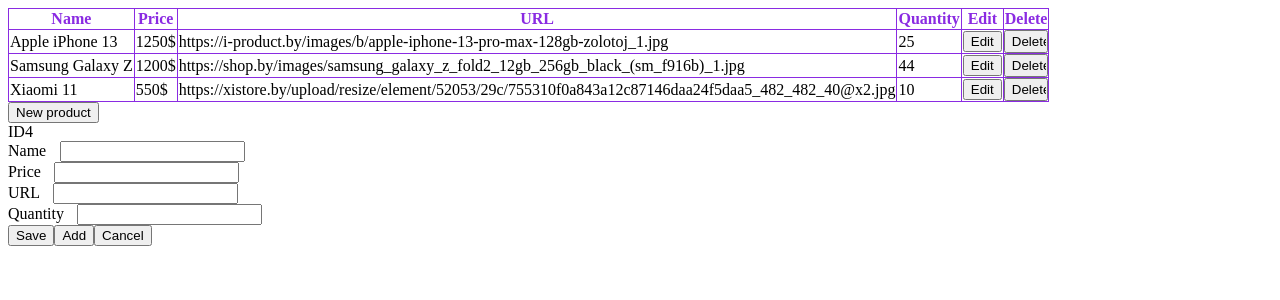
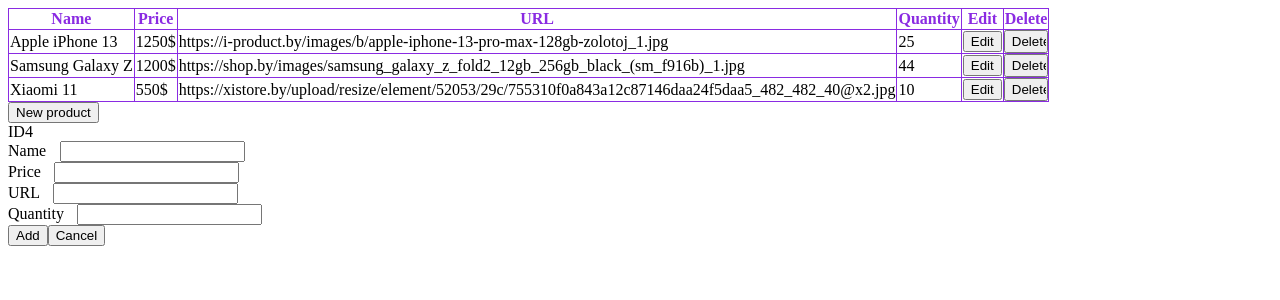
Before and after one commit to AlexandraHessen/FD3-Yakovleva, a React app in the folder ishop3/: page / in a window 1280 px wide. Both pictures are taken after a click on the button "New product". Shown: the top 300 px of the page. Built offline with nearby package versions, Linux system fonts and the light colour scheme.

Commit message:
edit change work

```diff
--- a/ishop3/components/ProductEdit.js
+++ b/ishop3/components/ProductEdit.js
@@ -7,14 +7,24 @@
 
     static propTypes={
         code: PropTypes.number.isRequired,
+
         row: PropTypes.object,
+
+        // row: PropTypes.object.isRequired,
         cbSave: PropTypes.func.isRequired,
         cbAdd: PropTypes.func.isRequired,
         cbChanged: PropTypes.func.isRequired,
-        isChanged: PropTypes.bool.isRequired
+        // isChanged: PropTypes.bool.isRequired
+        isAdd: PropTypes.bool
     }
 
     state={
+        // code: this.props.row.code,
+        // name: this.props.row.name,
+        // price: this.props.row.price,
+        // url: this.props.row.url,
+        // quant: this.props.row.quant,
+
         code: this.props.code,
         name: (this.props.row)?this.props.row.name:"",
         price: (this.props.row)?this.props.row.price:"",
@@ -39,6 +49,7 @@
 
         notValidForm: false, // если валидно то false, потому что при ошибке button disabled= true
         // isChanged: this.props.isChanged
+        isAdd: (!this.props.row)?true:null
     }
 
     // cbChanged = () =>{
@@ -198,6 +209,7 @@
 
 
     render(){
+        console.log(this.state.isAdd)
         return(
             <div className="ProductEdit">
                 <label>ID{this.state.code}</label>
@@ -222,8 +234,11 @@
                     {(this.state.notValidQuant)&&<span className="Error">{this.state.quantError}</span>}
                 </div>
 
-                <input type="button" value="Save" onClick={this.cbSave} disabled={this.state.notValidForm}/>
-                <input type="button" value="Add" onClick={this.cbAdd} disabled={this.state.notValidForm}/>
+                {
+                    (this.state.isAdd)
+                        ?<input type="button" value="Add" onClick={this.cbAdd} disabled={this.state.notValidForm}/>
+                        :<input type="button" value="Save" onClick={this.cbSave} disabled={this.state.notValidForm}/>
+                }
                 <input type="button" value="Cancel"/>
             </div>
 
--- a/ishop3/components/ProductsGrid.js
+++ b/ishop3/components/ProductsGrid.js
@@ -22,6 +22,7 @@
         isDelete: false,
         isValid: true,
         isChanged: false,
+        isAdd: false, //проверяем когда добавляем товар чтобы рендарить в компоненте соответствущие кнопеи и тест под Add
     }
 
     // cbSelected =(code) =>{
@@ -64,8 +65,8 @@
             this.setState({
                 selectedProductCode: ++code,
                 cardMode: 2,
-
-                isEdit: true
+                isAdd: true
+                // isEdit: true
             })
         }
         console.log(this.state.goods)
@@ -109,7 +110,6 @@
     }
 
     render(){
-        console.log(this.state.goods)
         var goodsCode=this.state.goods.map( v=>
             <ProductRow key={v.code} row={v} code={v.code}
             selectedProductCode={this.state.selectedProductCode}
@@ -120,9 +120,8 @@
             />
         );
 
-        console.log(this.state.selectedProductCode)
         let selectedProductRow=this.state.goods.find((v, i)=>v.code==this.state.selectedProductCode)
-        console.log(selectedProductRow)
+console.log(this.state.selectedProductCode)
 // СТРОКА ДЛЯ РАБОТЫ
 
         return (
@@ -151,13 +150,16 @@
 
 {/*----------------------- РЕДАКТИРОВАНИЕ И СОЗДАНИЕ -----------------------*/}
             {
-                (this.state.cardMode=="2"&&this.state.isEdit==true) &&
-                <ProductEdit code={this.state.selectedProductCode}
+                // (this.state.cardMode=="2"&&this.state.isEdit==true) &&
+                (this.state.cardMode=="2") &&
+                <ProductEdit key={this.state.selectedProductCode}
+                            code={this.state.selectedProductCode}
                             row={selectedProductRow}
                             cbSave={this.cbSave}
                             cbAdd={this.cbAdd}
                             cbChanged={this.cbChanged}
-                            isChanged={this.state.isChanged}
+                            // isChanged={this.state.isChanged}
+                            isAdd={this.isAdd}
                 />
 
             }
```
